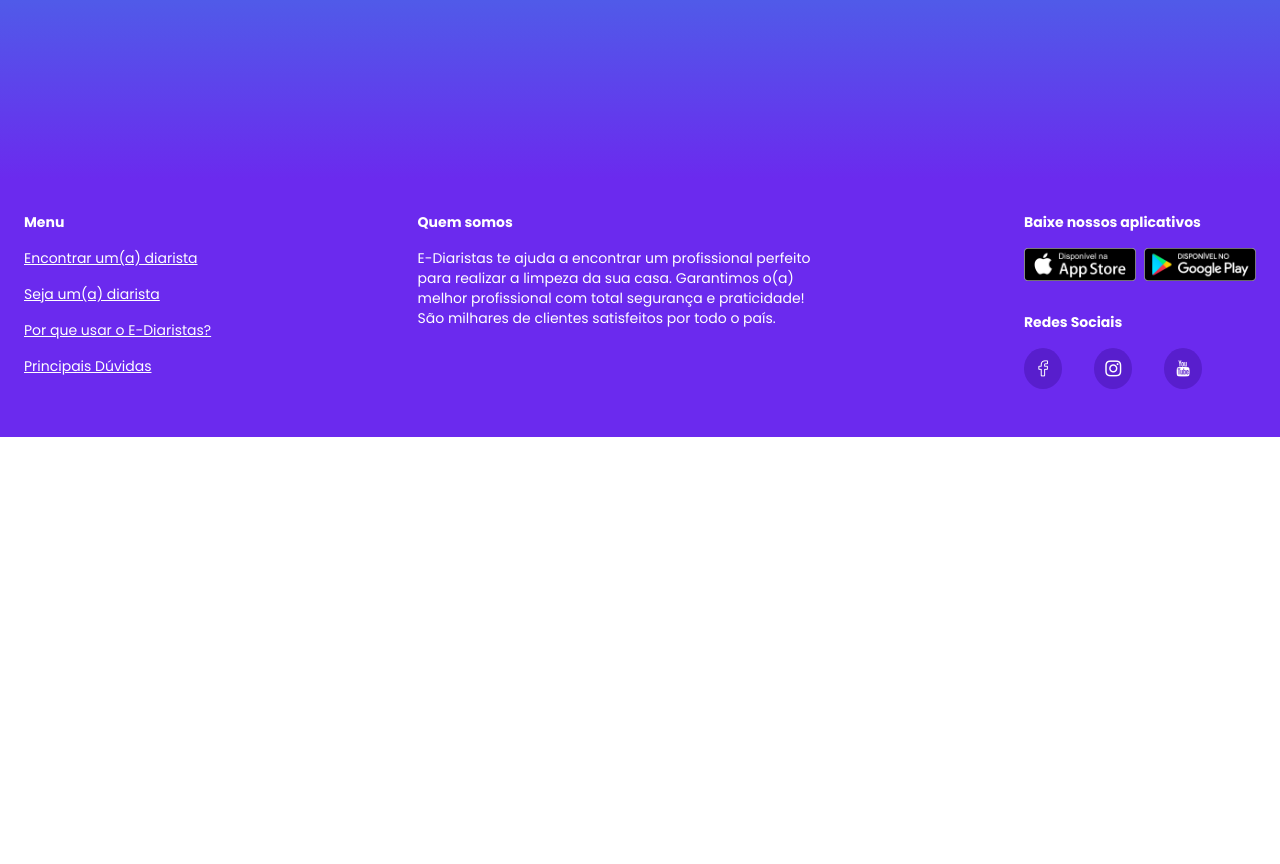
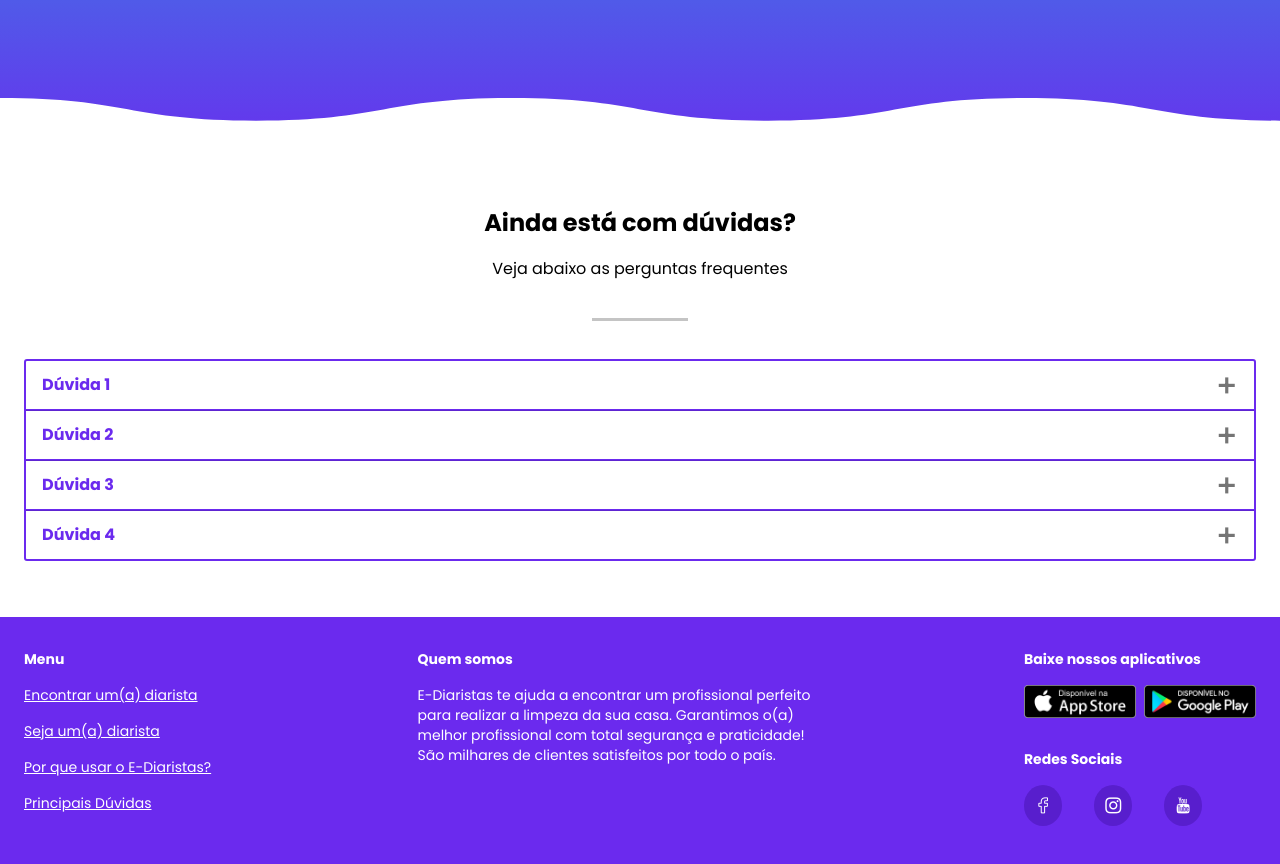
Before and after one commit to TiagoLobo77/treinaweb-multistack-ediaristas-react, a Next.js app: page / in a window 1280 px wide. Shown: the part 1073-1937 px from the top of the page. Before the commit the page ends 1510 px from the top, so only its background shows below. Built offline with nearby package versions, Linux system fonts and the light colour scheme.

Commit message:
Criação da Home - Parte 3

```diff
--- a/src/ui/partials/index/_frequent-questions.styled.tsx
+++ b/src/ui/partials/index/_frequent-questions.styled.tsx
@@ -0,0 +1,61 @@
+import { styled } from "@material-ui/core/styles";
+import { Accordion } from "@material-ui/core";
+
+export const SectionContainer = styled("section")`
+  padding-bottom: ${({ theme }) => theme.spacing(7)};
+`;
+
+export const Wave = styled("img")`
+  width: 100%;
+  height: 100px;
+  margin-top: -100px;
+`;
+
+export const SectionTitle = styled("h2")`
+  margin: 0;
+  text-align: center;
+`;
+
+export const SectionSubTitle = styled("p")`
+  position: relative;
+  margin: ${({ theme }) => theme.spacing(2) + " 0 " + theme.spacing(10)};
+  text-align: center;
+  &::after {
+    content: "";
+    position: absolute;
+    width: 96px;
+    height: 3px;
+    left: 50%;
+    bottom: ${({ theme }) => theme.spacing(-5)};
+    transform: translateX(-50%);
+    background-color: ${({ theme }) => theme.palette.grey[300]};
+  }
+`;
+
+export const AccordionStyled = styled(Accordion)`
+  .MuiAccordionSummary-content .MuiTypography-root {
+    font-weight: bold;
+  }
+
+  &.MuiAccordion-root {
+    box-shadow: none;
+    border: 2px solid ${({ theme }) => theme.palette.primary.main};
+
+    &.before {
+      background-color: transparent;
+    }
+
+    &,
+    &.Mui-expanded {
+      margin: -2px 0 0;
+    }
+  }
+
+  .MuiAccodionDetails-root {
+    padding-right: ${({ theme }) => theme.spacing(7)};
+  }
+
+  .MuiAccordionSumary-expandIconWrapper {
+    color: ${({ theme }) => theme.palette.text.secondary};
+  }
+`;
--- a/src/ui/partials/index/_frequent-questions.tsx
+++ b/src/ui/partials/index/_frequent-questions.tsx
@@ -1,5 +1,82 @@
+import { useState } from "react";
+import {
+  SectionContainer,
+  Wave,
+  SectionTitle,
+  SectionSubTitle,
+  AccordionStyled,
+} from "./_frequent-questions.styled";
+import {
+  AccordionSummary,
+  AccordionDetails,
+  Typography,
+  Container,
+} from "@material-ui/core";
+
+const questionsList = [
+  {
+    question: "Dúvida 1",
+    answer:
+      "Lorem ipsum dolor sit amet consectetur adipisicing elit. Voluptate, voluptates saepe et, maiores cupiditate ratione rerum voluptatum dolores alias ipsa sint tempore molestiae hic. Sit assumenda nisi in labore nihil.",
+  },
+  {
+    question: "Dúvida 2",
+    answer:
+      "Lorem ipsum dolor sit amet consectetur adipisicing elit. Voluptate, voluptates saepe et, maiores cupiditate ratione rerum voluptatum dolores alias ipsa sint tempore molestiae hic. Sit assumenda nisi in labore nihil.",
+  },
+  {
+    question: "Dúvida 3",
+    answer:
+      "Lorem ipsum dolor sit amet consectetur adipisicing elit. Voluptate, voluptates saepe et, maiores cupiditate ratione rerum voluptatum dolores alias ipsa sint tempore molestiae hic. Sit assumenda nisi in labore nihil.",
+  },
+  {
+    question: "Dúvida 4",
+    answer:
+      "Lorem ipsum dolor sit amet consectetur adipisicing elit. Voluptate, voluptates saepe et, maiores cupiditate ratione rerum voluptatum dolores alias ipsa sint tempore molestiae hic. Sit assumenda nisi in labore nihil.",
+  },
+];
+
 const FrequentQuestions = () => {
-  return <div></div>;
+  const [activeAccordion, setActiveAccordion] = useState(0);
+
+  function isOpen(accordionNumber: number): boolean {
+    return activeAccordion === accordionNumber;
+  }
+
+  function changeOpenAccordion(accordionNumber: number) {
+    if (isOpen(accordionNumber)) {
+      setActiveAccordion(0);
+    } else {
+      setActiveAccordion(accordionNumber);
+    }
+  }
+
+  function getIcon(accordionNumber: number) {
+    return isOpen(accordionNumber) ? "twf-minus" : "twf-plus";
+  }
+
+  return (
+    <SectionContainer>
+      <Wave src={"/img/home/waves.svg"} />
+      <Container>
+        <SectionTitle>Ainda está com dúvidas?</SectionTitle>
+        <SectionSubTitle>Veja abaixo as perguntas frequentes</SectionSubTitle>
+
+        {questionsList.map((item, index) => (
+          <AccordionStyled
+            key={index}
+            expanded={isOpen(index + 1)}
+            onChange={() => changeOpenAccordion(index + 1)}
+          >
+            <AccordionSummary expandIcon={<i className={getIcon(index + 1)} />}>
+              <Typography color={"primary"}>{item.question}</Typography>
+            </AccordionSummary>
+            <AccordionDetails>{item.answer}</AccordionDetails>
+          </AccordionStyled>
+        ))}
+      </Container>
+    </SectionContainer>
+  );
 };
 
 export default FrequentQuestions;
```
